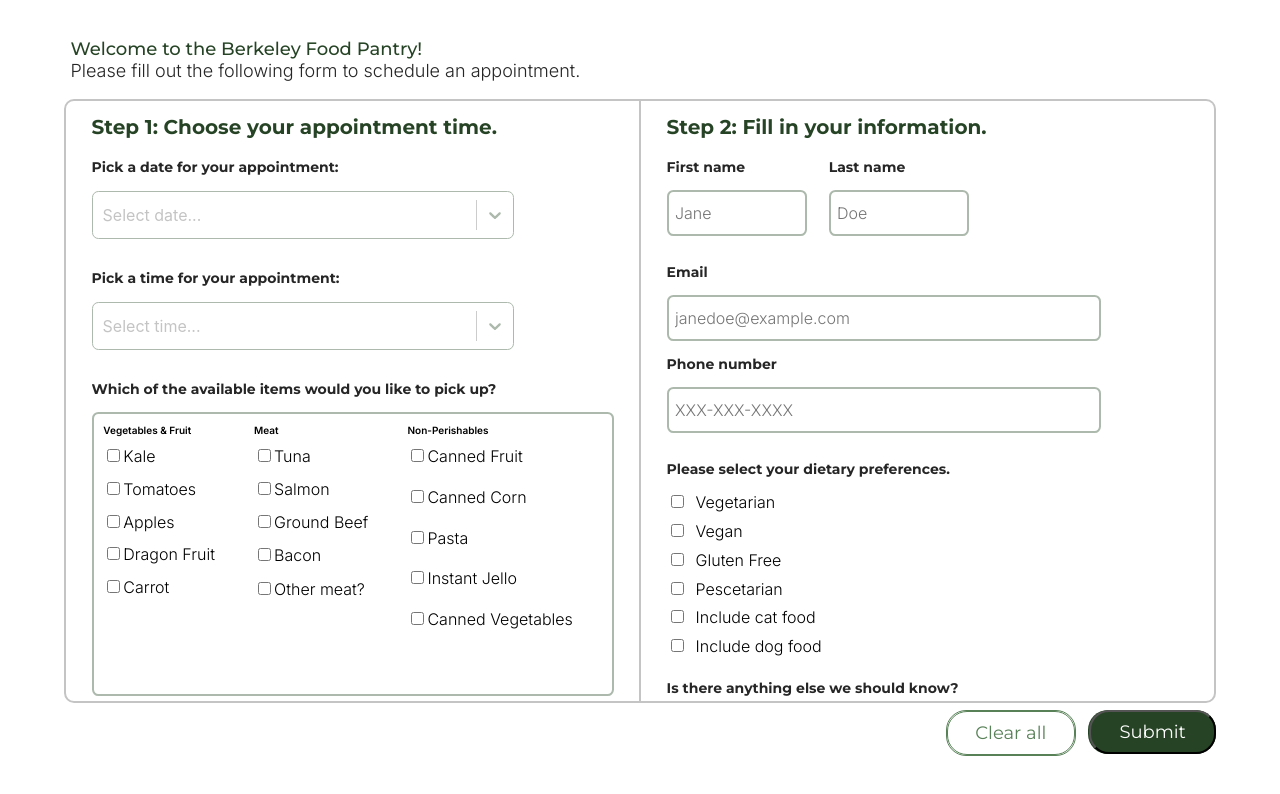
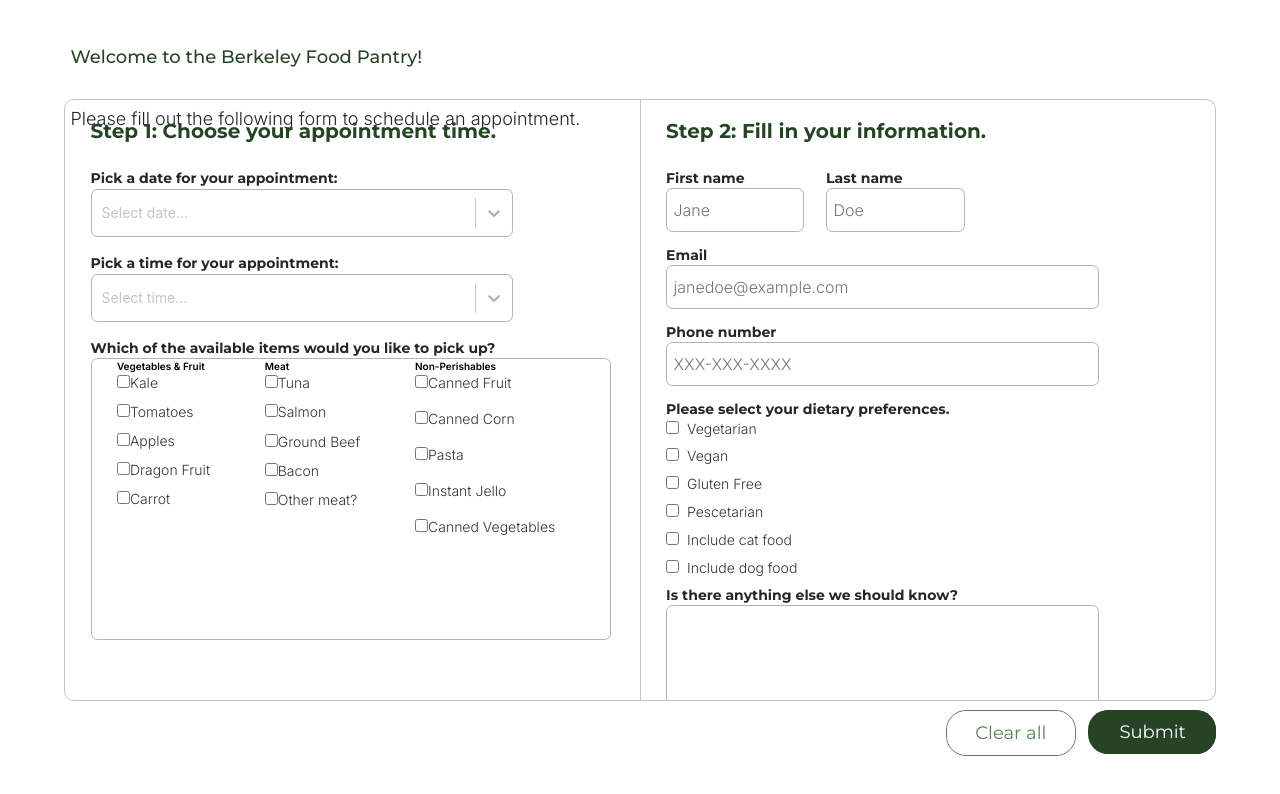
Before and after one commit to codebase-berkeley/berkeley-food-pantry, a React (Create React App) app in the folder client/: page / in a window 1280 px wide. Shown: the top 794 px of the page. Built offline with nearby package versions, Linux system fonts and the light colour scheme.

Commit message:
fixed nits

```diff
--- a/client/src/appointment_scheduler.css
+++ b/client/src/appointment_scheduler.css
@@ -43,7 +43,7 @@
     justify-content: flex-start;
     align-items: flex-start;
     padding-left: 2vw;
-    border: 2px solid #C4C4C4;
+    border: 1px solid #C4C4C4;
     border-top-left-radius: 10px;
     border-bottom-left-radius: 10px;
     overflow-x: hidden;
@@ -59,7 +59,7 @@
     justify-content: flex-start;
     align-items: flex-start;
     padding-left: 2vw;
-    border: 2px solid #C4C4C4;
+    border: 1px solid #C4C4C4;
     border-left: 0px;
     border-top-right-radius: 10px;
     border-bottom-right-radius: 10px;
@@ -197,7 +197,7 @@ p#item-checklist-label {
 
 .search-inputs input {
     border-color: #ACB9AC;
-    border: solid #ACB9AC 2px;
+    border: solid #ACB9AC 1px;
     border-radius: .5vw;
     padding-left: .5vw;
     box-shadow: #ACB9AC;
@@ -221,7 +221,7 @@ input::placeholder{
     height: 20vh;
     width: 33vw;
     border-color: #ACB9AC;
-    border: solid #ACB9AC 2px;
+    border: solid #ACB9AC 1px;
     border-radius: .5vw;
     padding-left: .5vw;
     box-shadow: #ACB9AC;
@@ -258,7 +258,7 @@ input::placeholder{
     justify-content: space-evenly;
     height: 35vh;
     width: 40vw;
-    border: solid #ACB9AC 2px;
+    border: solid #ACB9AC 1px;
     border-radius: .5vw;
     padding-left: .5vw;
     box-shadow: #ACB9AC;
--- a/client/src/appointment_scheduler.js
+++ b/client/src/appointment_scheduler.js
@@ -1,17 +1,10 @@
 import './appointment_scheduler.css'
 import React from "react";
-// import Search from './searchBar.js';
-// import './searchBar.css';
-// import { PanelGroup, Panel } from 'rsuite';
-// import 'rsuite/dist/rsuite.min.css';
-// import { Dropdown } from 'react-bootstrap';
-// import 'bootstrap/dist/css/bootstrap.min.css';
-// import isbesPlusSign from './images/plusSign.svg';
+import 'rsuite/dist/rsuite.min.css';
 import Select, { NonceProvider } from 'react-select';
 import makeAnimated from 'react-select/animated';
 let inputs;
 let input;
-// import { borderColor } from "@mui/system";
 
 const dates = [
     { value: '03/30', label: 'Wednesday, March 30th' },
@@ -51,10 +44,10 @@ const customStyles = {
         width: '33vw',
         borderRadius: '.5vw',
 
-        border: state.isFocused ? '1.5px solid #ACB9AC' : '1.5px solid #ACB9AC',
-        boxShadow: state.isFocused ? '1.5px solid #ACB9AC' : '1.5px solid #ACB9AC',
+        border: state.isFocused ? '1px solid #ACB9AC' : '1px solid #ACB9AC',
+        boxShadow: state.isFocused ? '1px solid #ACB9AC' : '1px solid #ACB9AC',
         '&:hover': {
-            border: state.isFocused ? '1.5px solid #ACB9AC' : '1.5px solid #ACB9AC'
+            border: state.isFocused ? '1px solid #ACB9AC' : '1px solid #ACB9AC'
         }
     }),
 
```
